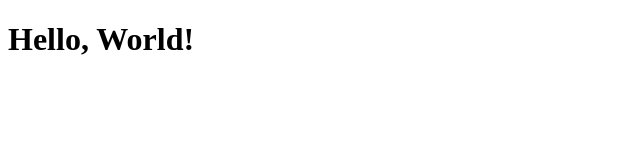
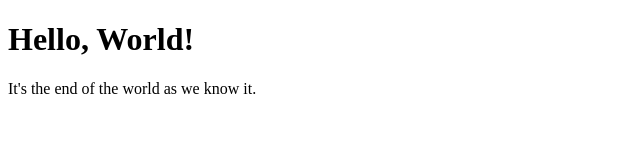
Before and after one commit to rlay-ux/Alpha, a plain HTML site: page index.html in a window 1280 px wide. Shown: the whole page, without its empty margins (0-640 px from the left). Drawn offline with Linux system fonts and the light colour scheme.

Commit message:
First mod - it's the end of the world as we know it

```diff
--- a/index.html
+++ b/index.html
@@ -6,5 +6,6 @@
 </head>
 <body>
     <h1>Hello, World!</h1>
+    <p>It's the end of the world as we know it.</p>
 </body>
 </html>
```
